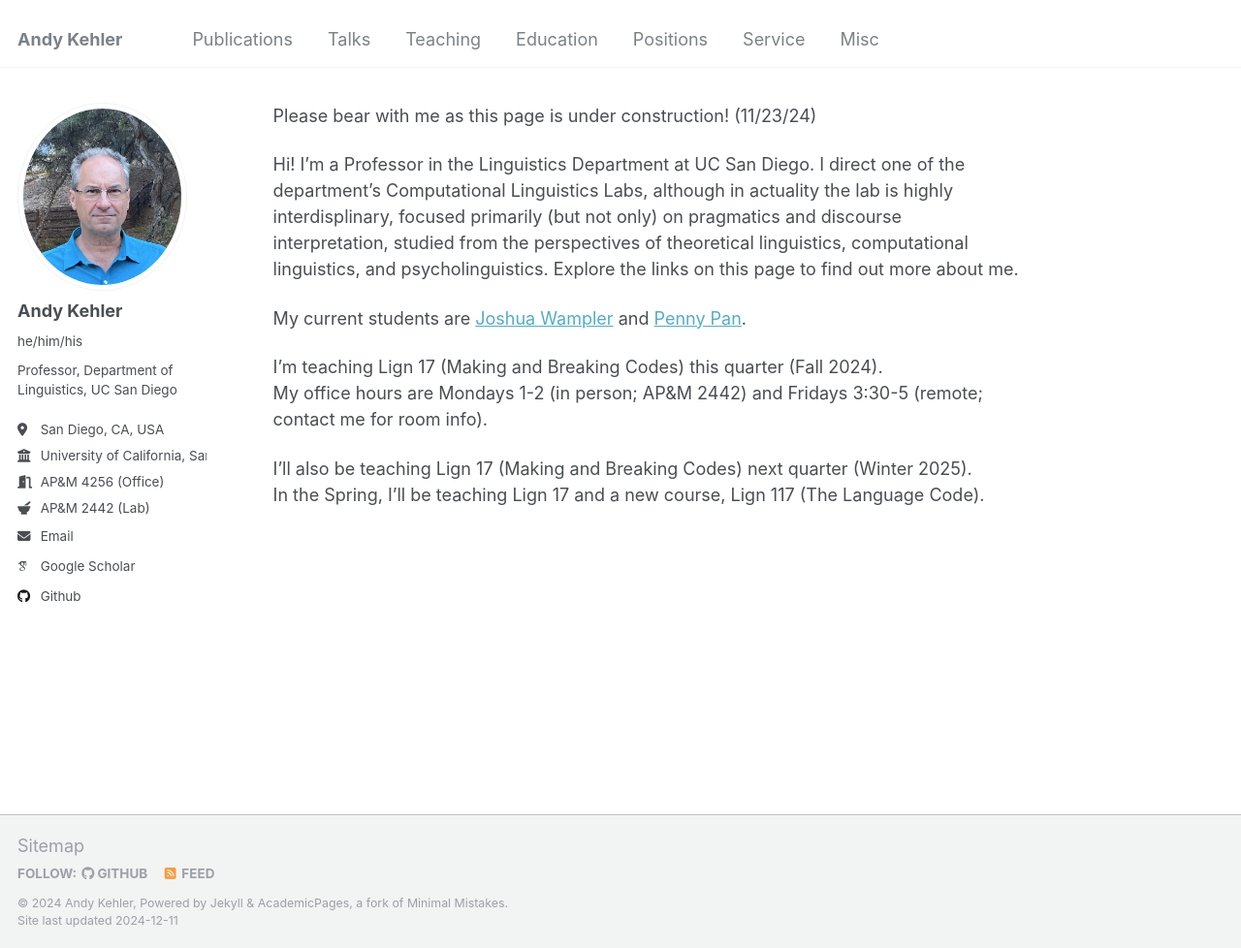
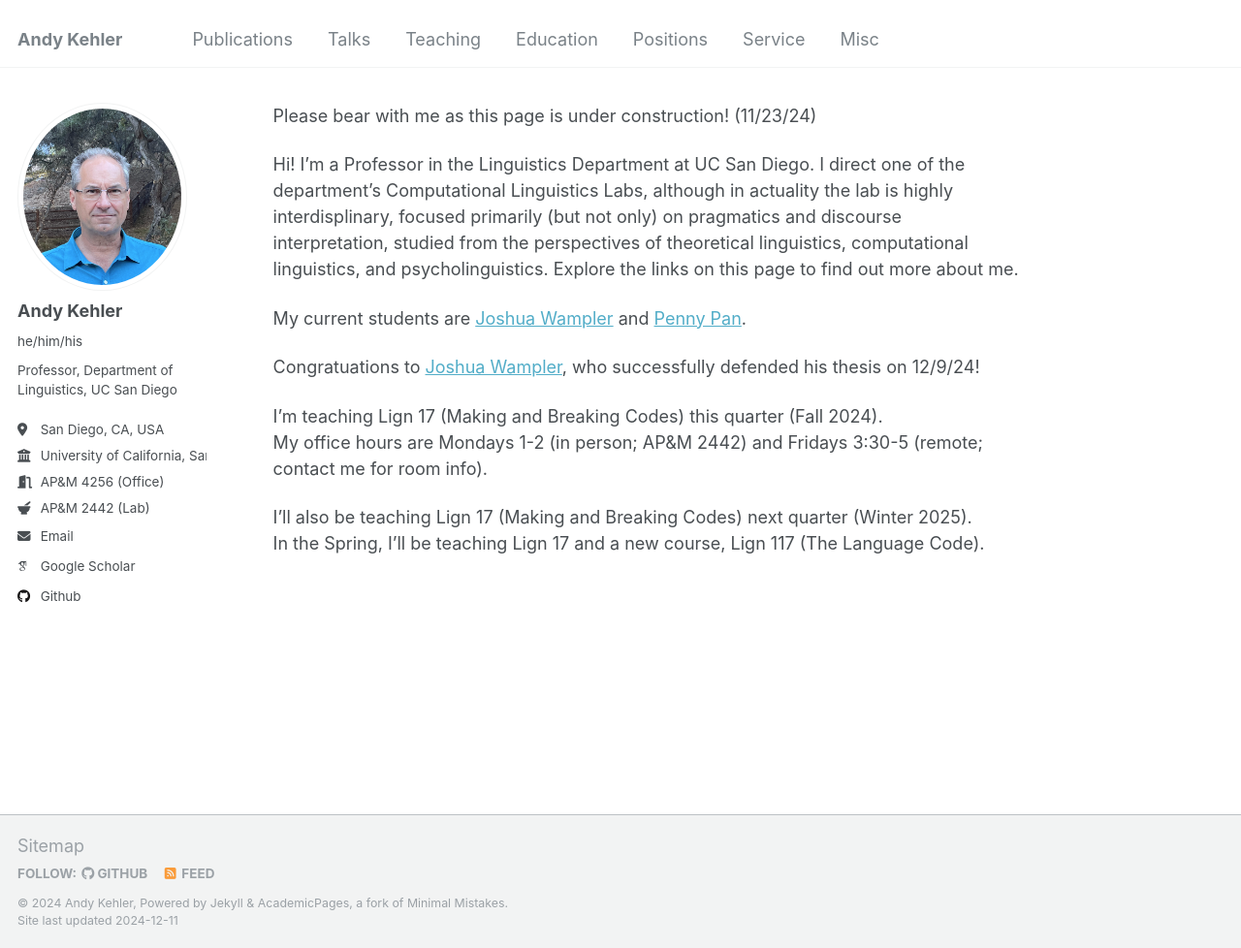
Before and after one commit to akehler/akehler.github.io, a Jekyll site: the page built from _pages/about.md, in a window 1280 px wide and 978 px high. Shown: the whole window at 97% size. Built offline with Jekyll 4.4.1, drawn with Linux system fonts in a browser that asks for light colours; some web fonts are replaced.

Commit message:
Update about.md

```diff
--- a/_pages/about.md
+++ b/_pages/about.md
@@ -8,6 +8,8 @@ Hi!  I'm a Professor in the Linguistics Department at UC San Diego.  I direct on
 
 My current students are <a HREF="https://sites.google.com/ucsd.edu/joshuawampler">Joshua Wampler</a> and <a href="https://pennydy.github.io/">Penny Pan</a>.
 
+Congratuations to <a HREF="https://sites.google.com/ucsd.edu/joshuawampler">Joshua Wampler</a>, who successfully defended his thesis on 12/9/24!
+
 I'm teaching Lign 17 (Making and Breaking Codes) this quarter (Fall 2024).
 My office hours are Mondays 1-2 (in person; AP&M 2442) and Fridays 3:30-5 (remote; contact me for room info).
 
```
